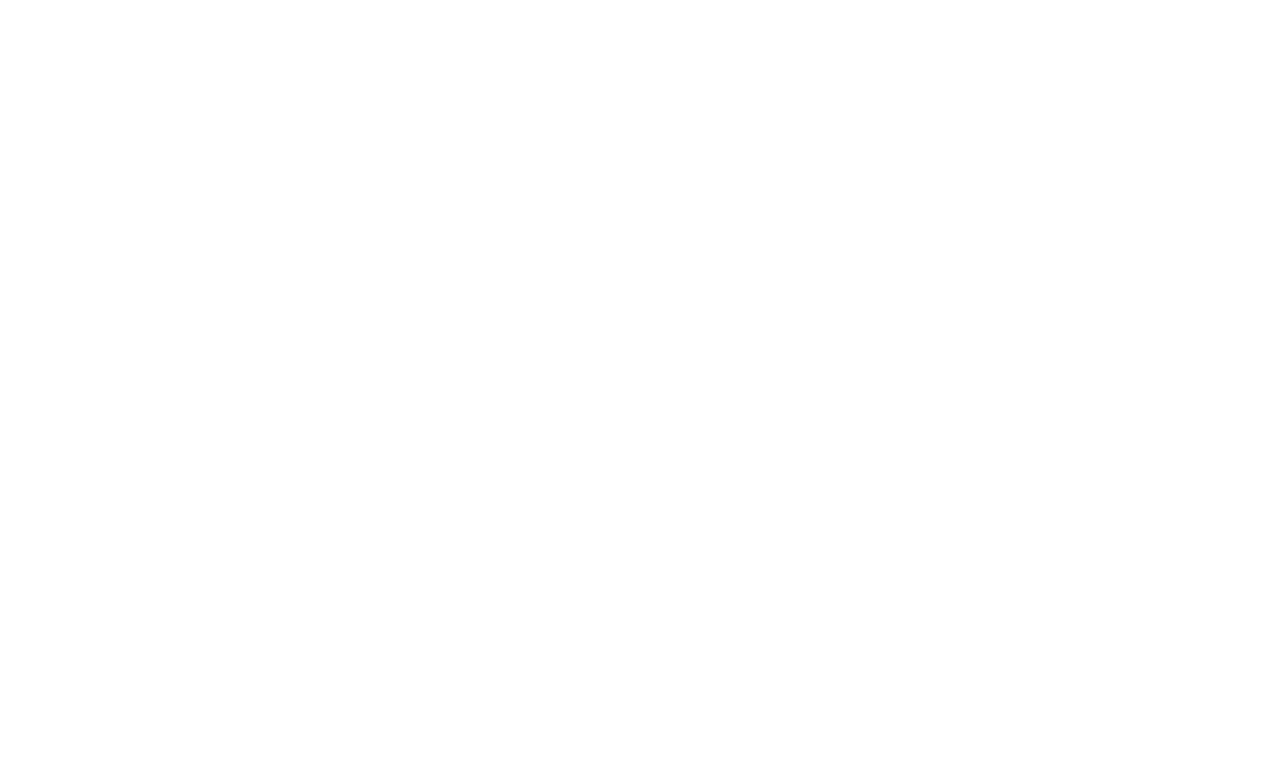
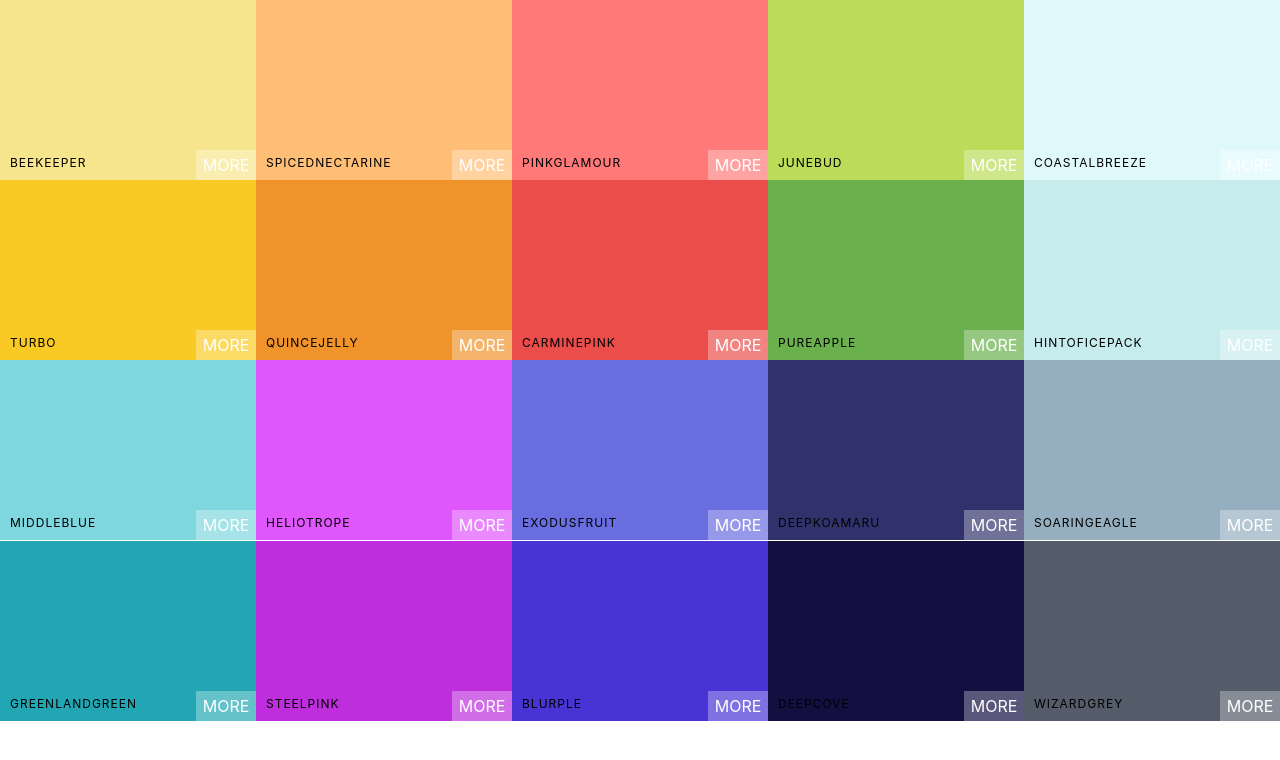
Before and after one commit to datanasovv/colors-project, a React (Create React App) app: page / in a window 1280 px wide. Shown: the top 760 px of the page. Built offline with nearby package versions, Linux system fonts and the light colour scheme.

Commit message:
added ColorBox and Palette components

```diff
--- a/package.json
+++ b/package.json
@@ -6,7 +6,9 @@
     "@testing-library/jest-dom": "^5.11.9",
     "@testing-library/react": "^11.2.5",
     "@testing-library/user-event": "^12.8.3",
+    "chroma-js": "^2.1.1",
     "react": "^17.0.1",
+    "react-copy-to-clipboard": "^5.0.3",
     "react-dom": "^17.0.1",
     "react-scripts": "4.0.3",
     "web-vitals": "^1.1.1"
--- a/src/App.js
+++ b/src/App.js
@@ -1,15 +1,17 @@
-import React,{Component} from 'react';
+import React, { Component } from 'react';
 import Palette from './Palette';
 import seedsColors from './seedColors';
+import { generatePalette } from './ColorHelpers';
 
 class App extends Component {
-  render(){
-    return (
-      <div>
-        <Palette {...seedsColors[4]}/>
-      </div>
-    );
+    render() {
+      console.log(generatePalette(seedsColors[4]));
+      return (
+        <div>
+          <Palette {...seedsColors[4]} />
+        </div>
+      );
+    }
   }
-}
 
 export default App;
--- /dev/null
+++ b/src/ColorBox.css
@@ -0,0 +1,107 @@
+.ColorBox {
+    width: 20%;
+    height: 25%;
+    margin: 0 auto;
+    display: inline-block;
+    position: relative;
+    cursor: pointer;
+    margin-bottom: -3.8px;
+}
+
+.copy-button {
+    width: 100px;
+    height: 30px;
+    position: absolute;
+    display: inline-block;
+    top: 50%;
+    left: 50%;
+    margin-left: -50px;
+    margin-top: -15px;
+    text-align: center;
+    outline: none;
+    background: rgba(255,255,255,0.3);
+    font-size: 1rem;
+    line-height: 30px;
+    color: white;
+    text-transform: uppercase;
+    border: none;
+    opacity: 0;
+}
+.ColorBox:hover .copy-button {
+    opacity: 1;
+    transition: 0.5s;
+}
+.box-content {
+    position: absolute;
+    padding: 10px;
+    width: 100%;
+    left: 0px;
+    bottom: 0px;
+    color: black;
+    letter-spacing: 1px;
+    text-transform: uppercase;
+    font-size: 12px;
+}
+.see-more {
+    background: rgba(255,255,255,0.3);
+    position: absolute;
+    border: none;
+    right: 0px;
+    bottom: 0px;
+    color: white;
+    width: 60px;
+    height: 30px;
+    text-align: center;
+    line-height: 30px;
+    text-transform: uppercase;
+}
+.copy-overlay {
+    opacity: 0;
+    z-index: 0;
+    width: 100%;
+    height: 100%;
+    transition: transform 0.6s ease-in-out;
+    transform: scale(0.1);
+}
+.copy-overlay.show {
+    opacity: 1;
+    transform: scale(50);
+    z-index: 10;
+    position: absolute;
+}
+.copy-msg {
+    position: fixed;
+    left: 0;
+    right: 0;
+    top: 0;
+    bottom: 0;
+    display: flex;
+    align-items: center;
+    justify-content: center;
+    flex-direction: column;
+    font-size: 4rem;
+    transform: scale(0.1);
+    opacity: 0;
+    color: white;
+}
+.copy-msg.show {
+    opacity: 1;
+    transform: scale(1);
+    z-index: 25;
+    transition: all 0.4s ease-in-out;
+    transition-delay: 0.3s;
+}
+.copy-msg h1 {
+    font-weight: 400;
+    text-shadow: 1px 2px black;
+    background: rgba(255,255,255,0.2);
+    width: 100%;
+    text-align: center;
+    margin-bottom: 0;
+    padding: 1rem;
+    text-transform: uppercase;
+}
+.copy-msg p {
+    font-size: 2rem;
+    font-weight: 100;
+}
--- /dev/null
+++ b/src/ColorBox.js
@@ -0,0 +1,45 @@
+import React, { Component } from 'react';
+import { CopyToClipboard } from 'react-copy-to-clipboard';
+import './ColorBox.css';
+
+class ColorBox extends Component {
+    constructor(props) {
+        super(props);
+        this.state = { copied: false };
+        this.changeCopyState = this.changeCopyState.bind(this);
+    }
+    changeCopyState() {
+        this.setState({ copied: true }, () => {
+            setTimeout(() => {
+                this.setState({ copied: false })
+            }, 1500);
+        })
+    }
+    render() {
+        const { name, background } = this.props;
+        const { copied } = this.state;
+        return (
+            <CopyToClipboard text={background} onCopy={this.changeCopyState}>
+                <div style={{ background }} className="ColorBox">
+                    <div
+                        style={{ background }}
+                        className={`copy-overlay ${copied && 'show'}`}
+                    />
+                    <div className={`copy-msg ${copied && 'show'}`}>
+                        <h1>Copied!</h1>
+                        <p>{this.props.background}</p>
+                    </div>
+                    <div className="copy-container">
+                        <div className="box-content">
+                            <span>{name}</span>
+                        </div>
+                        <button className="copy-button">Copy</button>
+                    </div>
+                    <span className="see-more">More</span>
+                </div>
+            </CopyToClipboard>
+        )
+    }
+}
+
+export default ColorBox;
--- /dev/null
+++ b/src/ColorHelpers.js
@@ -0,0 +1,50 @@
+import chroma from 'chroma-js';
+
+const levels = [50, 100, 200, 300, 400, 500, 600, 700, 800, 900];
+
+function generatePalette(starterPalette) {
+    let newPalette = {
+        paletteName: starterPalette.paletteName,
+        id: starterPalette.id,
+        emoji: starterPalette.emoji,
+        colors: {
+
+        }
+    };
+    for (let level of levels) {
+        newPalette.colors[level] = [];
+    }
+    for (let color of starterPalette.colors) {
+        let scale = generateScale(color.color, 10).reverse();
+        for (let i in scale) {
+            newPalette.colors[levels[i]].push({
+                name: `${color.name} ${levels[i]}`,
+                id: color.name.toLowerCase().replace(/ /g, "-"),
+                hex: scale[i],
+                rgb: chroma(scale[i]).css(),
+                rgba:chroma(scale[i])
+                .css()
+                .replace("rgb","rgba")
+                .replace(")",",1.0)")
+            })
+        }
+    }
+    return newPalette;
+}
+function getRange(hexColor) {
+    const end = "#fff";
+    return [
+        chroma(hexColor).darken(1.4).hex(),
+        hexColor,
+        end
+    ];
+}
+
+function generateScale(hexColor, numberOfColors) {
+    return chroma
+        .scale(getRange(hexColor))
+        .mode("lab")
+        .colors(numberOfColors);
+}
+
+export { generatePalette };
--- /dev/null
+++ b/src/Palette.css
@@ -0,0 +1,6 @@
+.Palette {
+    height: 100vh;
+}
+.Palette-colors {
+    height: 90%;
+}
--- a/src/Palette.js
+++ b/src/Palette.js
@@ -1,11 +1,16 @@
-import React,{Component} from 'react';
+import React, { Component } from 'react';
+import ColorBox from './ColorBox';
+import './Palette.css';
 
 class Palette extends Component {
-    render(){
+    render() {
+        const colorBoxes = this.props.colors.map(color => (
+            <ColorBox background={color.color} name={color.name} />
+        ))
         return (
             <div className="Palette">
                 <div className="Palette-colors">
-
+                    {colorBoxes}
                 </div>
 
             </div>
--- a/src/seedColors.js
+++ b/src/seedColors.js
@@ -1,4 +1,4 @@
-export default [
+export default  [
   {
     paletteName: "Material UI Colors",
     id: "material-ui-colors",
```
Also changed, not shown: 1 other file (tests, documents, lock files or other folders).
